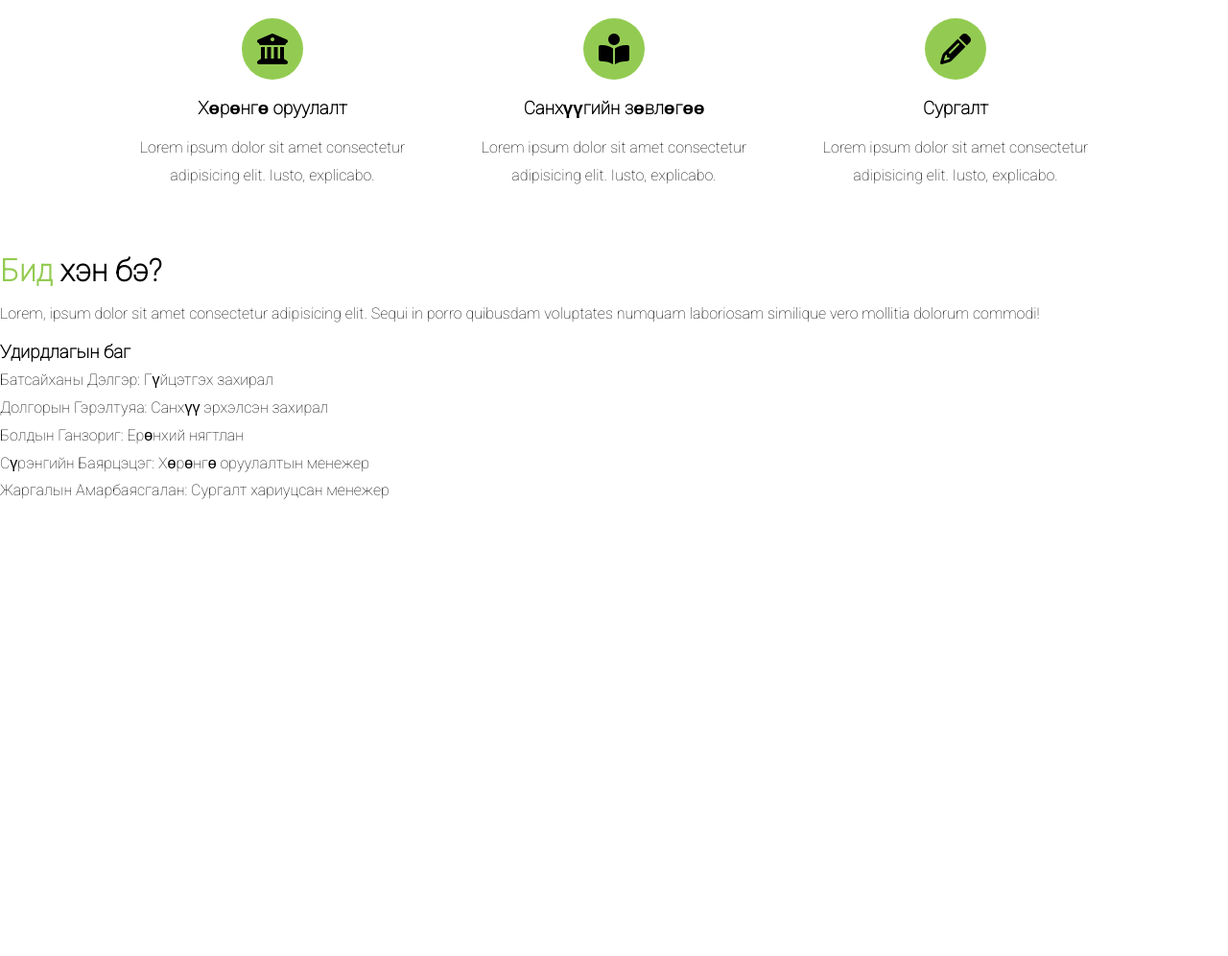
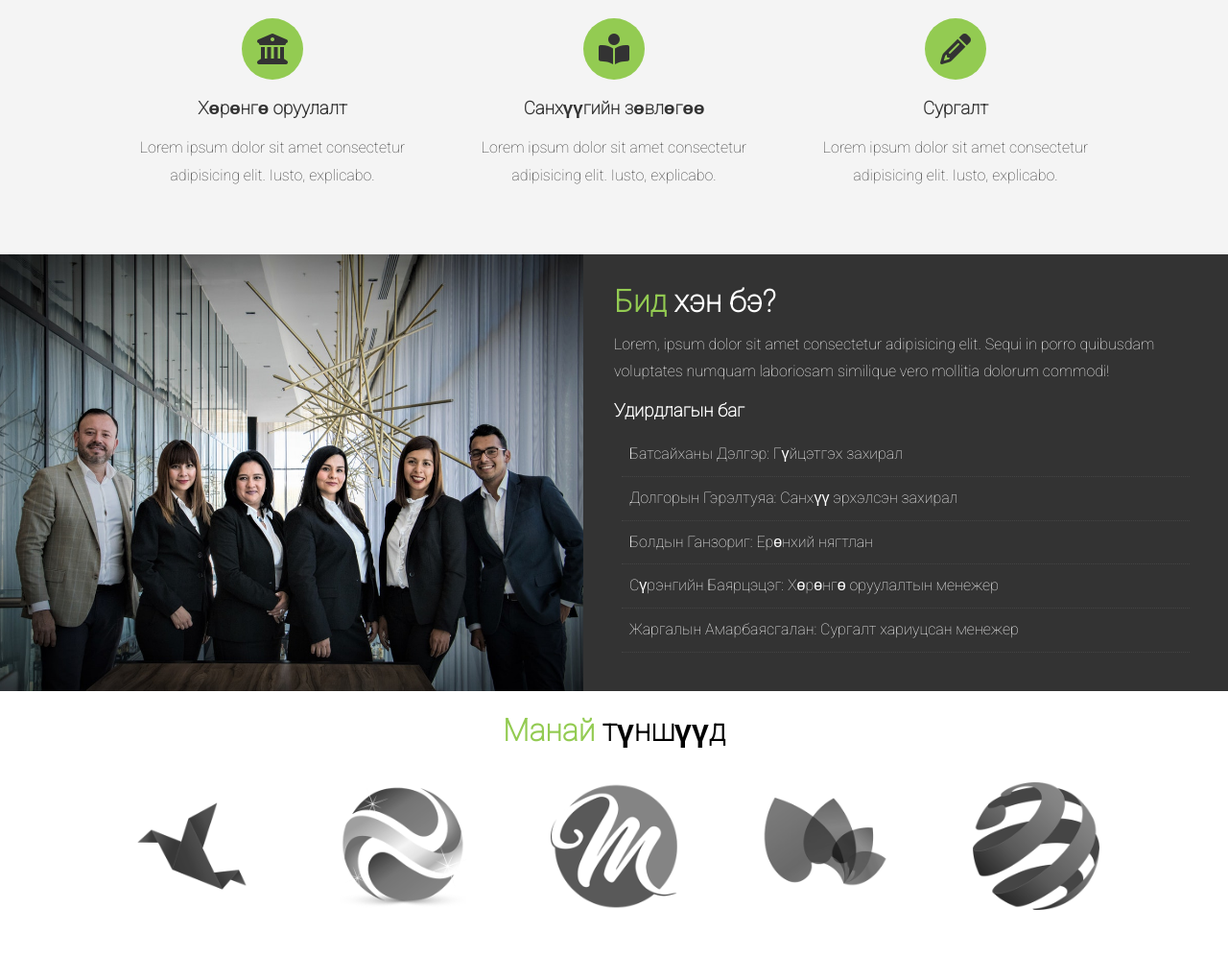
Before and after one commit to Aeon976/PlatinumFinancial, a plain HTML site: page index.html in a window 1280 px wide. Shown: the part 945-1941 px from the top of the page at 96% size. Before the commit the page ends 1471 px from the top, so only its background shows below. Drawn offline with Linux system fonts and the light colour scheme.

Commit message:
who we are and clients section

```diff
--- a/css/style.css
+++ b/css/style.css
@@ -7,7 +7,7 @@
 }
 
 body {
-    font-family: 'Roboto',sans-serif;
+    font-family: 'Roboto', sans-serif;
     line-height: 1.8rem;
 }
 
@@ -29,9 +29,21 @@ p {
 .text-center {
     text-align: center;
 }
+
 .text-primary {
     color: #93cb52;
 }
+
+.bg-light {
+    background: #f4f4f4;
+    color: #333;
+}
+
+.bg-dark {
+    background: #333;
+    color: #fff;
+}
+
 .l-heading {
     font-size: 4rem;
     margin-bottom: 0.75rem;
@@ -48,11 +60,12 @@ p {
     font-size: 1.3rem;
     margin-bottom: 2rem;
 }
+
 .btn {
     display: inline-block;
-    color:#fff;
+    color: #fff;
     background: #93cb52;
-    padding:  0.5rem 2rem;
+    padding: 0.5rem 2rem;
     border: none;
     border-radius: 5px;
 }
@@ -63,14 +76,42 @@ p {
 
 .btn-dark {
     background: #333;
-    color:#fff;
+    color: #fff;
 }
 
-.py-1 { padding: 1.5rem 0; }
+.py-1 {
+    padding: 1.5rem 0;
+}
 
-.py-2 { padding: 2rem 0; }
+.py-2 {
+    padding: 2rem 0;
+}
 
-.py-3 { padding: 3rem 0; }
+.py-3 {
+    padding: 3rem 0;
+}
+
+.p-1 {
+    padding: 1.5rem;
+}
+
+.p-2 {
+    padding: 2rem;
+}
+
+.p-3 {
+    padding: 3rem;
+}
+
+.list {
+    margin: 0.5rem;
+    list-style: none;
+}
+
+.list li {
+    padding: 0.5rem;
+    border-bottom:  #444 dotted 1px;
+}
 
 /* Үндсэн цэс */
 
@@ -107,7 +148,7 @@ p {
 #showcase {
     background: #333 url('../img/showcase.jpg') no-repeat center center/cover;
     height: 100vh;
-    color:#fff;
+    color: #fff;
 }
 
 #showcase .showcase-content {
@@ -124,7 +165,7 @@ p {
     left: 0;
     right: 0;
     bottom: 0;
-    background: rgba(0,0,0, 0.6);
+    background: rgba(0, 0, 0, 0.6);
 }
 
 /* Section: Бид юу хийдэг вэ? */
@@ -135,7 +176,7 @@ p {
 }
 
 #what .items .item {
-    flex:1;
+    flex: 1;
     text-align: center;
     padding: 1rem;
 }
@@ -151,9 +192,24 @@ p {
 
 #who {
     display: flex;
-
 }
 
 #who div {
     flex: 1;
 }
+
+#who .who-img {
+    background: url('../img/people.jpg') no-repeat center center/cover;
+}
+
+/* Түншүүд */
+
+#clients .items {
+    display: flex;
+}
+
+#clients .items img {
+    display: block;
+    margin: auto;
+    width: 60%;
+}
--- a/index.html
+++ b/index.html
@@ -1,5 +1,6 @@
 <!DOCTYPE html>
 <html lang="en">
+
 <head>
     <meta charset="UTF-8">
     <meta name="viewport" content="width=device-width, initial-scale=1.0">
@@ -9,6 +10,7 @@
     <script src="https://kit.fontawesome.com/5851bd0e31.js" crossorigin="anonymous"></script>
     <title>PlatinumFinancial | Санхүү & Хөрөнгө оруулалт</title>
 </head>
+
 <body id="home">
     <nav id="navbar">
         <h1 class="logo">
@@ -63,7 +65,7 @@
 
     <!-- Section: Бид хэн бэ? -->
     <section id="who">
-    <div class="who-img">
+        <div class="who-img"></div>
         <div class="who-text bg-dark p-2">
             <h2 class="m-heading"><span class="text-primary">Бид</span> хэн бэ?</h2>
             <p>Lorem, ipsum dolor sit amet consectetur adipisicing
@@ -78,7 +80,24 @@
                 <li>Жаргалын Амарбаясгалан: Сургалт хариуцсан менежер</li>
             </ul>
         </div>
+    </section>
+
+    <!-- Түншүүд -->
+    <section id="clients" class="py-1">
+        <div class="container">
+            <h2 class="m-heading text-center">
+                <span class="text-primary">Манай</span> түншүүд
+            </h2>
+            <div class="items py-1">
+                <div><img src="img/logos/logo1.png"></div>
+                <div><img src="img/logos/logo2.png"></div>
+                <div><img src="img/logos/logo3.png"></div>
+                <div><img src="img/logos/logo4.png"></div>
+                <div><img src="img/logos/logo5.png"></div>
+            </div>
         </div>
     </section>
+
 </body>
+
 </html>
```
Also changed, not shown: img/logos/logo1.png (renamed from img/logos/20200322_38logo1.png), img/logos/logo2.png (renamed from img/logos/20200322_38logo2.png), img/logos/logo3.png (renamed from img/logos/20200322_38logo3.png), img/logos/logo4.png (renamed from img/logos/20200322_38logo4.png), img/logos/logo5.png (renamed from img/logos/20200322_38logo5.png). Lines whose indentation alone changed are shown as unchanged.
